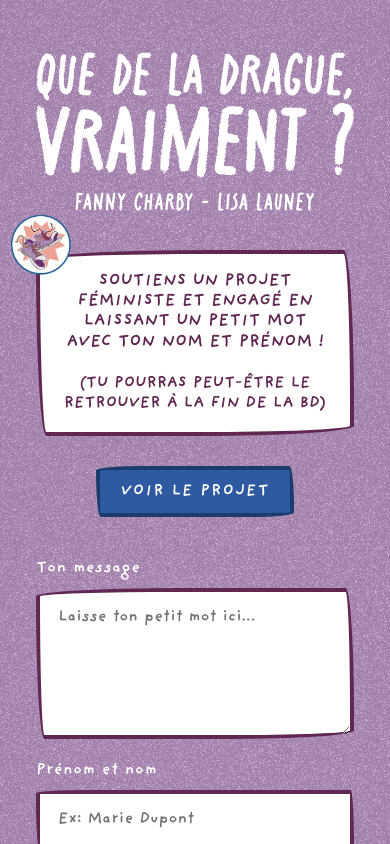
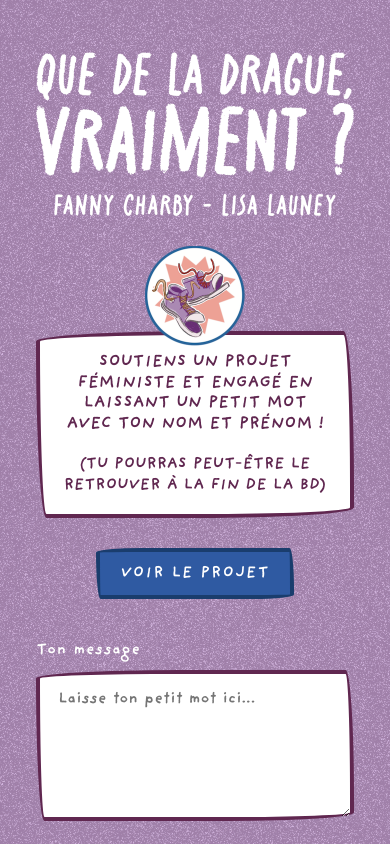
Before and after one commit to valentingnt/que-de-la-drague, a React (Vite) app: page / in a window 390 px wide. Shown: the top 844 px of the page. Built offline with nearby package versions, Linux system fonts and the light colour scheme; no server answers; the database is empty.

Commit message:
Add spacing variable for larger layouts and adjust shoes logo positioning for better alignment

```diff
--- a/src/App.css
+++ b/src/App.css
@@ -36,6 +36,7 @@
   --spacing-xl: 25px;
   --spacing-2xl: 30px;
   --spacing-3xl: 40px;
+  --spacing-4xl: 50px;
 
   /* Border */
   --border-width: 4px;
@@ -412,13 +413,18 @@ body {
   }
 
   .title {
-    font-size: var(--font-size-title-mobile);
+    font-size: 8vw;
   }
 
   .shoes-logo {
-    top: -55px;
-    left: -25px;
-    width: 60px;
+    top: -85px;
+    left: 0;
+    right: 0;
+    margin: 0 auto;
+  }
+
+  .description-container {
+    margin-top: 75px;
   }
 
   .description {
```
